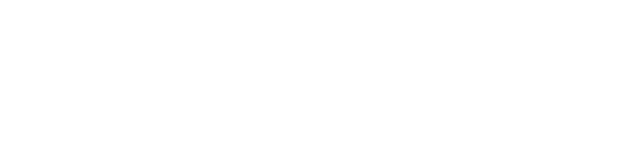
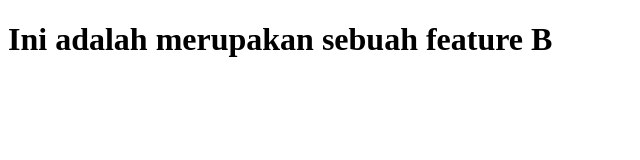
Before and after one commit to apiiRR/praktikum_git_altera, a plain HTML site: page index.html in a window 1280 px wide. Shown: the whole page, without its empty margins (0-640 px from the left). Drawn offline with Linux system fonts and the light colour scheme.

Commit message:
add feature B in index.html

```diff
--- a/index.html
+++ b/index.html
@@ -9,7 +9,7 @@
 </head>
 
 <body>
-
+    <h1>Ini adalah merupakan sebuah feature B</h1>
 </body>
 
 </html>
```
